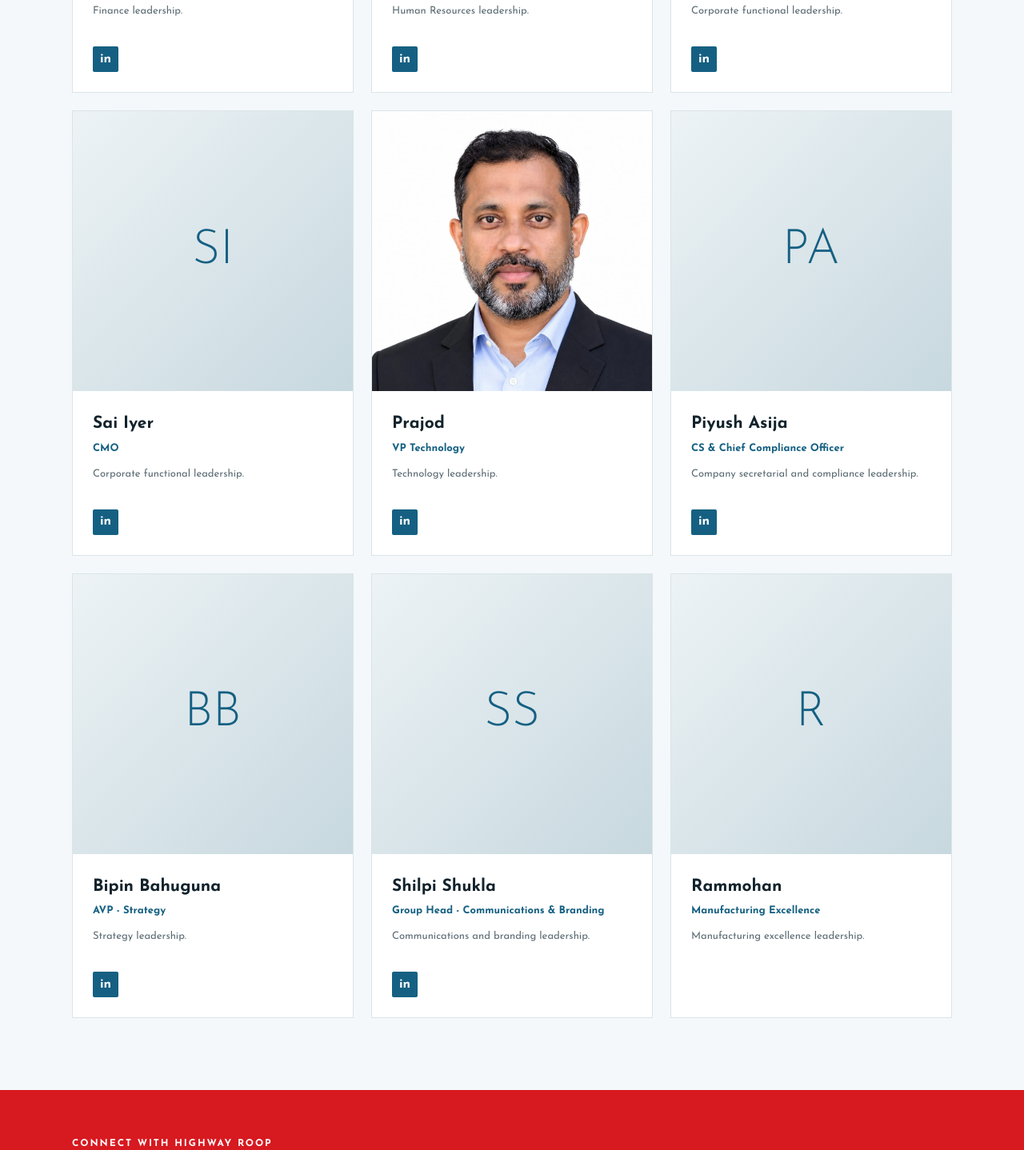
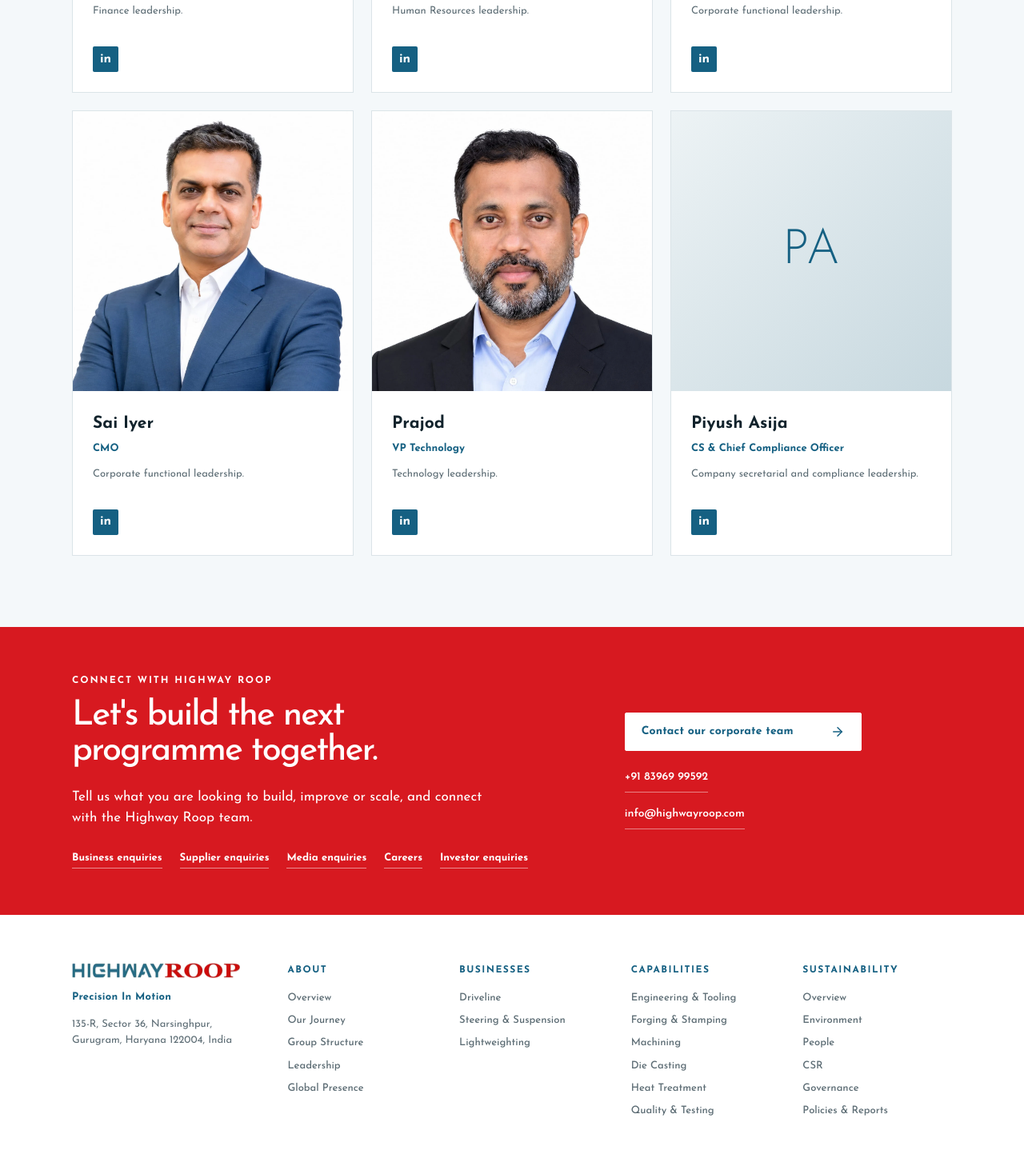
Before and after one commit to Akash-abacusdesk/highwayroop, a Next.js app: page /about/leadership in a window 1280 px wide. Shown: the part 2820-4258 px from the top of the page at 80% size. Built offline with nearby package versions, Linux system fonts and the light colour scheme.

Commit message:
Leadership: remove three profiles, add Sai Iyer photo

```diff
--- a/components/about/data.ts
+++ b/components/about/data.ts
@@ -16,12 +16,9 @@
   { name: 'Anirban Sanyal', role: 'CFO', bio: 'Finance leadership.', linkedin: 'https://www.linkedin.com/in/anirbansanyal1975', image: '/assets/leadership/anirban-cfo.webp' },
   { name: 'Vinod Kr Singh', role: 'CHRO', bio: 'Human Resources leadership.', linkedin: 'https://www.linkedin.com/in/vinod-singh-1a58b922/', image: '/assets/leadership/vinod-chro.webp' },
   { name: 'Ajay Mrig', role: 'CPO', bio: 'Corporate functional leadership.', linkedin: 'https://www.linkedin.com/in/ajay-m-74445425/', image: '/assets/leadership/ajay-cpo.webp' },
-  { name: 'Sai Iyer', role: 'CMO', bio: 'Corporate functional leadership.', linkedin: 'https://www.linkedin.com/in/sai-iyer-1615b65/' },
+  { name: 'Sai Iyer', role: 'CMO', bio: 'Corporate functional leadership.', linkedin: 'https://www.linkedin.com/in/sai-iyer-1615b65/', image: '/assets/leadership/sai-iyer-cmo.webp' },
   { name: 'Prajod', role: 'VP Technology', bio: 'Technology leadership.', linkedin: 'https://www.linkedin.com/in/prajod-ayyappath-794427b/', image: '/assets/leadership/prajod-vp-technology.webp' },
   { name: 'Piyush Asija', role: 'CS & Chief Compliance Officer', bio: 'Company secretarial and compliance leadership.', linkedin: 'https://www.linkedin.com/in/piyush-asija-b8884817/' },
-  { name: 'Bipin Bahuguna', role: 'AVP - Strategy', bio: 'Strategy leadership.', linkedin: 'https://www.linkedin.com/in/bipin-bahuguna-xlri' },
-  { name: 'Shilpi Shukla', role: 'Group Head - Communications & Branding', bio: 'Communications and branding leadership.', linkedin: 'https://www.linkedin.com/in/shilpi-shukla-4aa6a516/' },
-  { name: 'Rammohan', role: 'Manufacturing Excellence', bio: 'Manufacturing excellence leadership.' },
 ]
 
 export const MILESTONES = [
```
Also changed, not shown: public/assets/leadership/sai-iyer-cmo.webp (added).
